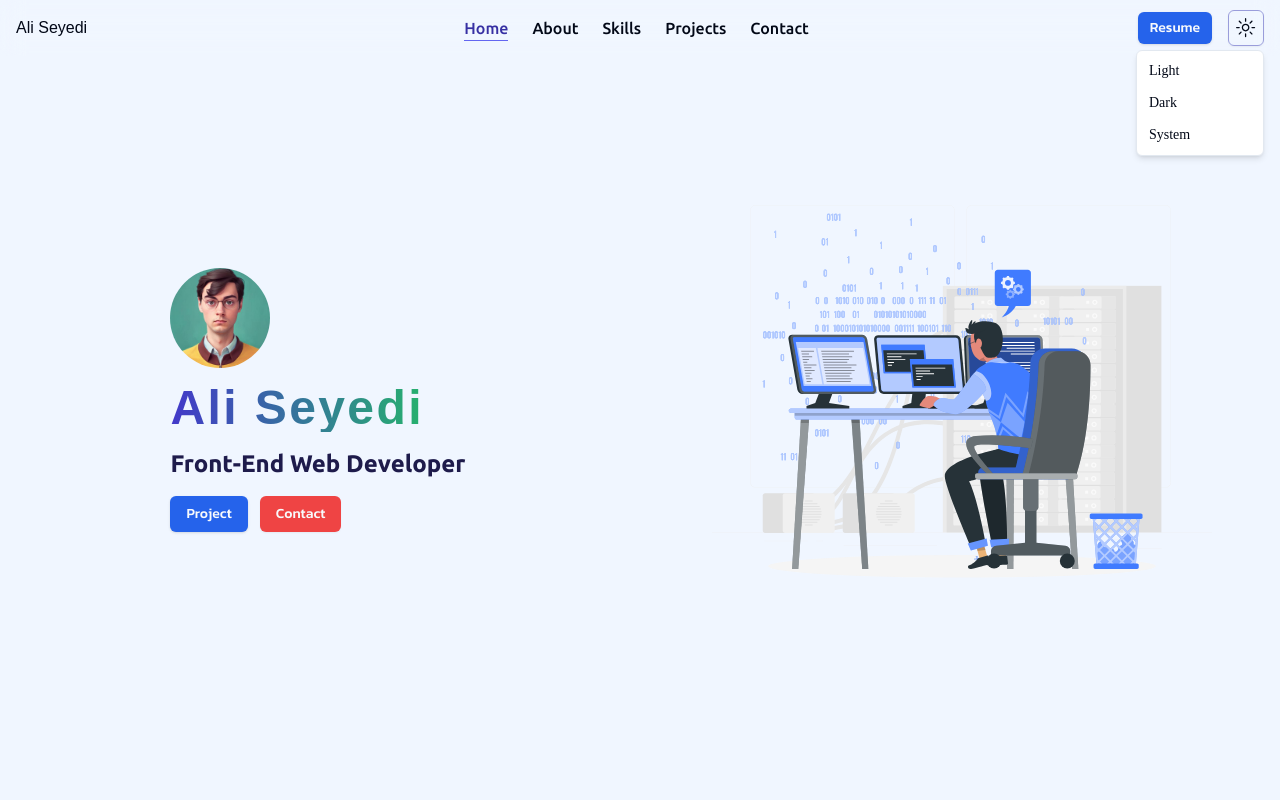
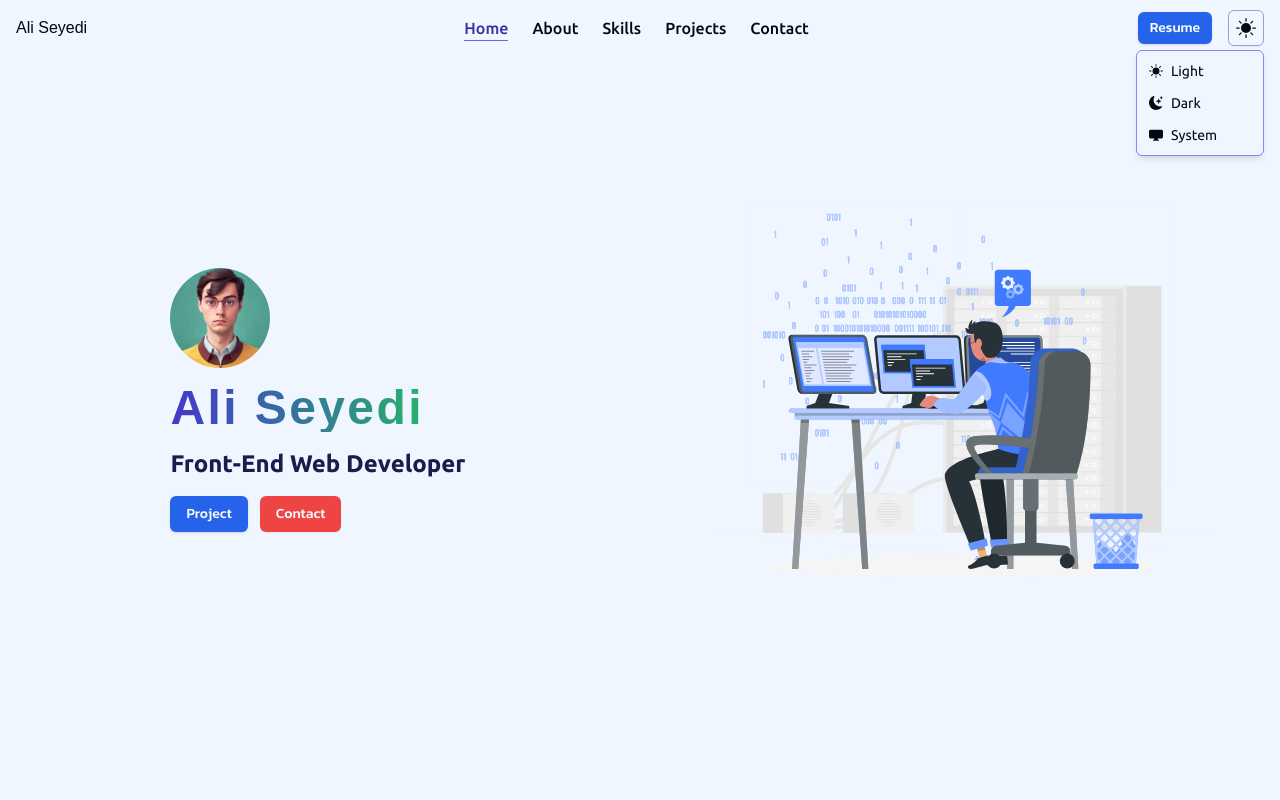
Before and after one commit to aliseyedi01/Next.js-Portfolio, a Next.js app: page / in a window 1280 px wide. Both pictures are taken after a click on the button "Toggle theme". Shown: the top 800 px of the page. Built offline with nearby package versions, Linux system fonts and the light colour scheme; a web font is replaced by a local one.

Commit message:
style (modeToggle) : Improve icon set and style design

```diff
--- a/src/components/theme/ModeToggle.tsx
+++ b/src/components/theme/ModeToggle.tsx
@@ -1,7 +1,7 @@
 "use client";
 
 import * as React from "react";
-import { MoonIcon, SunIcon } from "@radix-ui/react-icons";
+import { BsSunFill, BsMoonStarsFill, BsDisplayFill } from "react-icons/bs";
 import { useTheme } from "next-themes";
 
 import { Button } from "@/components/ui/button";
@@ -18,16 +18,28 @@ export function ModeToggle() {
   return (
     <DropdownMenu>
       <DropdownMenuTrigger asChild>
-        <Button variant="outline" size="icon">
-          <SunIcon className="h-[1.2rem] w-[1.2rem] rotate-0 scale-100 transition-all dark:-rotate-90 dark:scale-0" />
-          <MoonIcon className="absolute h-[1.2rem] w-[1.2rem] rotate-90 scale-0 transition-all dark:rotate-0 dark:scale-100" />
+        <Button variant="outline" size="icon" className="relative">
+          <BsSunFill className="rotate-0 scale-100 text-xl transition-all dark:-rotate-90 dark:scale-0" />
+          <BsMoonStarsFill className="absolute rotate-90 scale-0 text-xl transition-all dark:rotate-0 dark:scale-100" />
           <span className="sr-only">Toggle theme</span>
         </Button>
       </DropdownMenuTrigger>
-      <DropdownMenuContent align="end">
-        <DropdownMenuItem onClick={() => setTheme("light")}>Light</DropdownMenuItem>
-        <DropdownMenuItem onClick={() => setTheme("dark")}>Dark</DropdownMenuItem>
-        <DropdownMenuItem onClick={() => setTheme("system")}>System</DropdownMenuItem>
+      <DropdownMenuContent
+        align="end"
+        className=" border-indigo-400 bg-background font-ubuntu dark:border dark:border-indigo-600"
+      >
+        <DropdownMenuItem onClick={() => setTheme("light")} className="cursor-pointer">
+          <BsSunFill className="mr-2" />
+          Light
+        </DropdownMenuItem>
+        <DropdownMenuItem onClick={() => setTheme("dark")} className="cursor-pointer">
+          <BsMoonStarsFill className="mr-2" />
+          Dark
+        </DropdownMenuItem>
+        <DropdownMenuItem onClick={() => setTheme("system")} className="cursor-pointer">
+          <BsDisplayFill className="mr-2" />
+          System
+        </DropdownMenuItem>
       </DropdownMenuContent>
     </DropdownMenu>
   );
```
